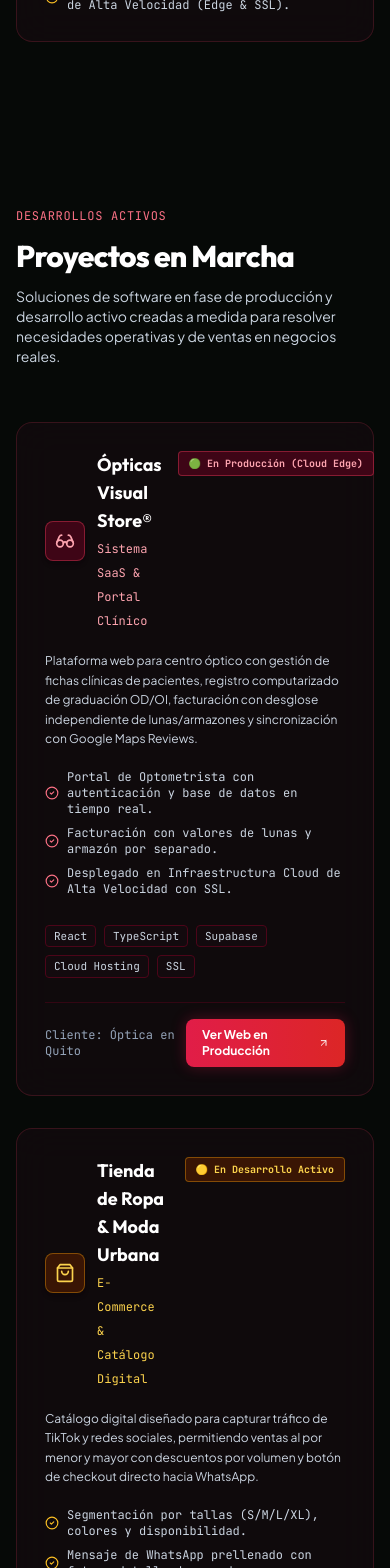
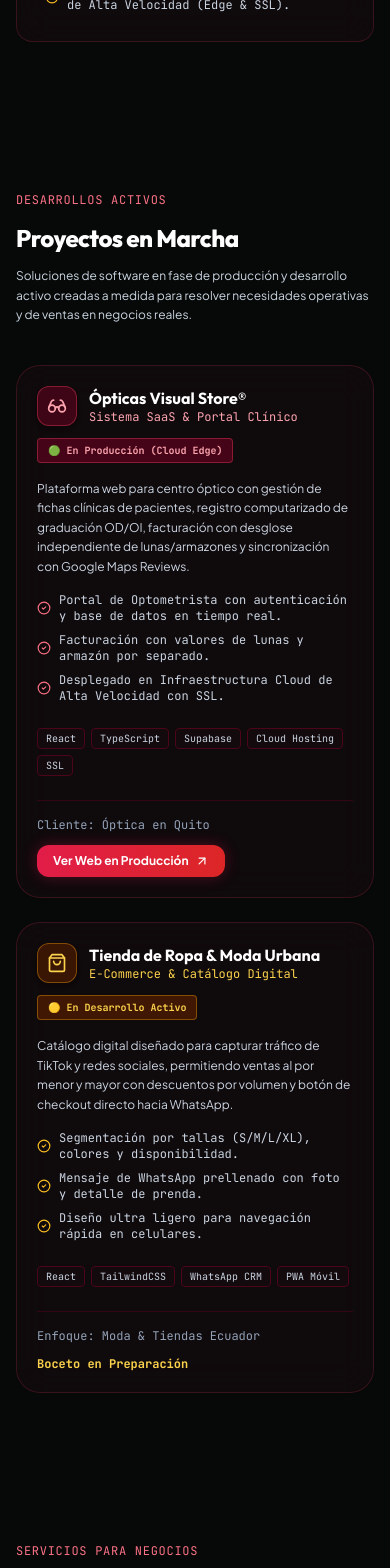
Before and after one commit to izerick/izerick-portfolio, a React (Vite) app: page / in a window 390 px wide. Shown: the part 2180-3748 px from the top of the page. Built offline with nearby package versions, Linux system fonts and the light colour scheme.

Commit message:
fix: adjust mobile typography and card layout in ProjectsSection to eliminate vertical word-wrapping

```diff
--- a/src/components/ProjectsSection.tsx
+++ b/src/components/ProjectsSection.tsx
@@ -3,42 +3,44 @@ import { ArrowUpRight, CheckCircle2, Glasses, ShoppingBag } from 'lucide-react';
 
 export const ProjectsSection: React.FC = () => {
   return (
-    <section id="proyectos" className="py-20 md:py-28">
+    <section id="proyectos" className="py-16 sm:py-20 md:py-28 scroll-mt-20">
       <div className="max-w-6xl mx-auto px-4 sm:px-6 relative z-10">
 
         {/* Section Header */}
-        <div className="space-y-3 mb-14 text-left">
+        <div className="space-y-3 mb-10 sm:mb-14 text-left">
           <span className="mono-label text-rose-400">Desarrollos Activos</span>
-          <h2 className="text-3xl sm:text-4xl font-extrabold text-white font-heading tracking-tight">
+          <h2 className="text-2xl sm:text-3xl md:text-4xl font-extrabold text-white font-heading tracking-tight">
             Proyectos en Marcha
           </h2>
-          <p className="text-sm sm:text-base text-slate-300 max-w-2xl">
+          <p className="text-xs sm:text-sm md:text-base text-slate-300 max-w-2xl leading-relaxed">
             Soluciones de software en fase de producción y desarrollo activo creadas a medida para resolver necesidades operativas y de ventas en negocios reales.
           </p>
         </div>
 
         {/* Projects Grid */}
-        <div className="grid grid-cols-1 lg:grid-cols-2 gap-8">
+        <div className="grid grid-cols-1 lg:grid-cols-2 gap-6 sm:gap-8">
 
           {/* Project 1: Ópticas Visual Store */}
-          <div className="tech-card rounded-2xl p-7 space-y-6 flex flex-col justify-between text-left border-l-4 border-l-rose-500">
-            <div className="space-y-5">
+          <div className="tech-card rounded-3xl p-5 sm:p-7 space-y-6 flex flex-col justify-between text-left border-l-4 border-l-rose-500 bg-[#11070e]/80">
+            <div className="space-y-4 sm:space-y-5">
 
-              {/* Header */}
-              <div className="flex items-start justify-between gap-4">
+              {/* Header: Responsive Stacking for Mobile */}
+              <div className="flex flex-col sm:flex-row sm:items-center justify-between gap-3 sm:gap-4">
                 <div className="flex items-center gap-3">
-                  <div className="w-10 h-10 rounded-lg bg-rose-950/80 border border-rose-500/40 flex items-center justify-center text-rose-300 shrink-0 shadow-md">
+                  <div className="w-10 h-10 rounded-xl bg-rose-950/80 border border-rose-500/40 flex items-center justify-center text-rose-300 shrink-0 shadow-md">
                     <Glasses className="w-5 h-5" />
                   </div>
                   <div>
-                    <h3 className="text-lg font-bold text-white font-heading">
+                    <h3 className="text-base sm:text-lg font-bold text-white font-heading leading-snug">
                       Ópticas Visual Store®
                     </h3>
-                    <span className="text-xs text-rose-300 font-mono">Sistema SaaS & Portal Clínico</span>
+                    <span className="text-xs text-rose-300 font-mono block">
+                      Sistema SaaS &amp; Portal Clínico
+                    </span>
                   </div>
                 </div>
 
-                <span className="text-[10px] font-mono font-bold px-2.5 py-1 rounded bg-rose-950/80 border border-rose-500/40 text-rose-300 shrink-0">
+                <span className="self-start sm:self-auto text-[10px] font-mono font-bold px-2.5 py-1 rounded bg-rose-950/90 border border-rose-500/40 text-rose-300 shrink-0">
                   🟢 En Producción (Cloud Edge)
                 </span>
               </div>
@@ -65,11 +67,11 @@ export const ProjectsSection: React.FC = () => {
               </div>
 
               {/* Tags */}
-              <div className="flex flex-wrap gap-2 pt-2">
+              <div className="flex flex-wrap gap-1.5 sm:gap-2 pt-2">
                 {['React', 'TypeScript', 'Supabase', 'Cloud Hosting', 'SSL'].map(tag => (
                   <span
                     key={tag}
-                    className="px-2 py-0.5 rounded bg-[#130a0e] border border-rose-950 text-[11px] font-mono text-slate-300"
+                    className="px-2 py-0.5 rounded bg-[#130a0e] border border-rose-950 text-[10px] sm:text-[11px] font-mono text-slate-300"
                   >
                     {tag}
                   </span>
@@ -79,13 +81,13 @@ export const ProjectsSection: React.FC = () => {
             </div>
 
             {/* Action Bar */}
-            <div className="pt-4 border-t border-rose-950/60 flex items-center justify-between">
+            <div className="pt-4 border-t border-rose-950/60 flex flex-wrap items-center justify-between gap-3">
               <span className="text-xs font-mono text-slate-400">Cliente: Óptica en Quito</span>
               <a
                 href="https://optica.izerick.dev/"
                 target="_blank"
                 rel="noopener noreferrer"
-                className="px-4 py-2 rounded-lg bg-gradient-to-r from-rose-600 to-red-600 hover:from-rose-500 hover:to-red-500 text-white font-bold text-xs flex items-center gap-1.5 transition-all shadow-[0_0_15px_rgba(225,29,72,0.3)]"
+                className="px-4 py-2 rounded-xl bg-gradient-to-r from-rose-600 to-red-600 hover:from-rose-500 hover:to-red-500 text-white font-bold text-xs flex items-center gap-1.5 transition-all shadow-[0_0_15px_rgba(225,29,72,0.3)]"
               >
                 <span>Ver Web en Producción</span>
                 <ArrowUpRight className="w-3.5 h-3.5" />
@@ -94,24 +96,26 @@ export const ProjectsSection: React.FC = () => {
           </div>
 
           {/* Project 2: Tienda de Ropa E-Commerce */}
-          <div className="tech-card rounded-2xl p-7 space-y-6 flex flex-col justify-between text-left border-l-4 border-l-amber-500">
-            <div className="space-y-5">
+          <div className="tech-card rounded-3xl p-5 sm:p-7 space-y-6 flex flex-col justify-between text-left border-l-4 border-l-amber-500 bg-[#11070e]/80">
+            <div className="space-y-4 sm:space-y-5">
 
-              {/* Header */}
-              <div className="flex items-start justify-between gap-4">
+              {/* Header: Responsive Stacking for Mobile */}
+              <div className="flex flex-col sm:flex-row sm:items-center justify-between gap-3 sm:gap-4">
                 <div className="flex items-center gap-3">
-                  <div className="w-10 h-10 rounded-lg bg-amber-950/80 border border-amber-500/40 flex items-center justify-center text-amber-300 shrink-0 shadow-md">
+                  <div className="w-10 h-10 rounded-xl bg-amber-950/80 border border-amber-500/40 flex items-center justify-center text-amber-300 shrink-0 shadow-md">
                     <ShoppingBag className="w-5 h-5" />
                   </div>
                   <div>
-                    <h3 className="text-lg font-bold text-white font-heading">
-                      Tienda de Ropa & Moda Urbana
+                    <h3 className="text-base sm:text-lg font-bold text-white font-heading leading-snug">
+                      Tienda de Ropa &amp; Moda Urbana
                     </h3>
-                    <span className="text-xs text-amber-300 font-mono">E-Commerce & Catálogo Digital</span>
+                    <span className="text-xs text-amber-300 font-mono block">
+                      E-Commerce &amp; Catálogo Digital
+                    </span>
                   </div>
                 </div>
 
-                <span className="text-[10px] font-mono font-bold px-2.5 py-1 rounded bg-amber-950/80 border border-amber-500/40 text-amber-300 shrink-0">
+                <span className="self-start sm:self-auto text-[10px] font-mono font-bold px-2.5 py-1 rounded bg-amber-950/90 border border-amber-500/40 text-amber-300 shrink-0">
                   🟡 En Desarrollo Activo
                 </span>
               </div>
@@ -138,11 +142,11 @@ export const ProjectsSection: React.FC = () => {
               </div>
 
               {/* Tags */}
-              <div className="flex flex-wrap gap-2 pt-2">
+              <div className="flex flex-wrap gap-1.5 sm:gap-2 pt-2">
                 {['React', 'TailwindCSS', 'WhatsApp CRM', 'PWA Móvil'].map(tag => (
                   <span
                     key={tag}
-                    className="px-2 py-0.5 rounded bg-[#130a0e] border border-rose-950 text-[11px] font-mono text-slate-300"
+                    className="px-2 py-0.5 rounded bg-[#130a0e] border border-rose-950 text-[10px] sm:text-[11px] font-mono text-slate-300"
                   >
                     {tag}
                   </span>
@@ -152,8 +156,8 @@ export const ProjectsSection: React.FC = () => {
             </div>
 
             {/* Action Bar */}
-            <div className="pt-4 border-t border-rose-950/60 flex items-center justify-between">
-              <span className="text-xs font-mono text-slate-400">Enfoque: Moda & Tiendas Ecuador</span>
+            <div className="pt-4 border-t border-rose-950/60 flex flex-wrap items-center justify-between gap-3">
+              <span className="text-xs font-mono text-slate-400">Enfoque: Moda &amp; Tiendas Ecuador</span>
               <span className="text-xs font-mono text-amber-300 font-semibold">Boceto en Preparación</span>
             </div>
           </div>
```
